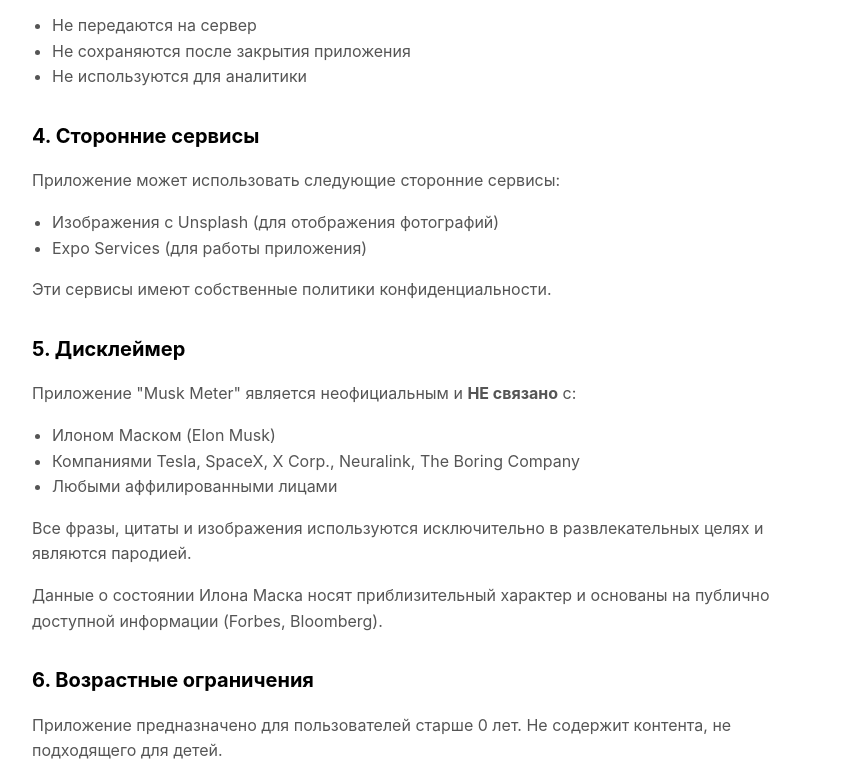
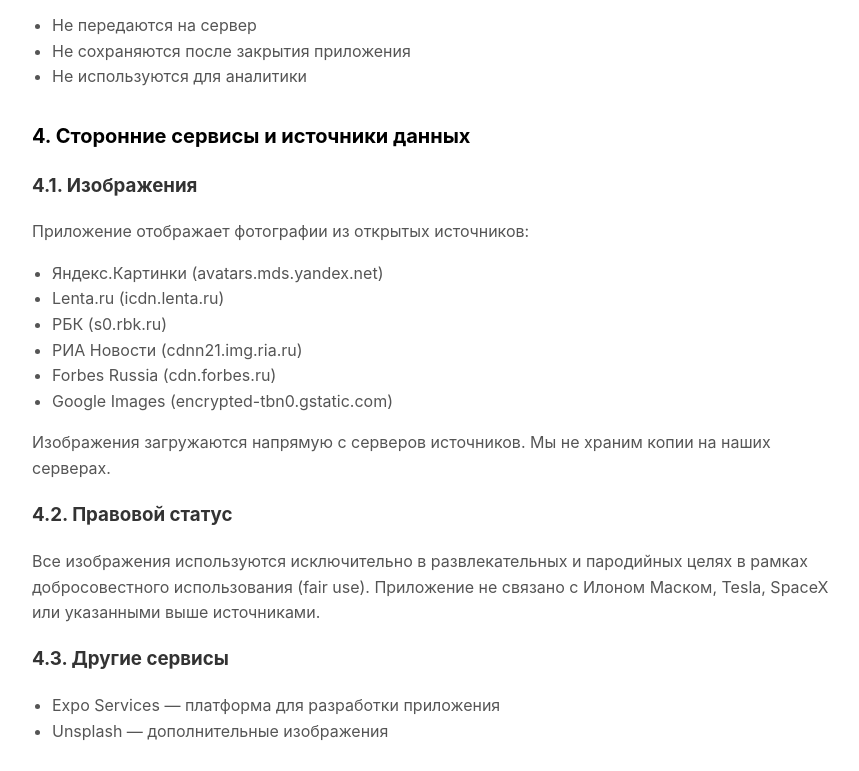
Before and after one commit to AngelaInaishvili/musk-meter-privacy, a plain HTML site: page index.html in a window 1280 px wide. Shown: the part 753-1524 px from the top of the page, without its empty margins (208-1067 px from the left). Drawn offline with Linux system fonts and the light colour scheme.

Commit message:
Добавлены источники изображений

```diff
--- a/index.html
+++ b/index.html
@@ -67,13 +67,28 @@
         <li>Не используются для аналитики</li>
     </ul>
 
-    <h2>4. Сторонние сервисы</h2>
-    <p>Приложение может использовать следующие сторонние сервисы:</p>
-    <ul>
-        <li>Изображения с Unsplash (для отображения фотографий)</li>
-        <li>Expo Services (для работы приложения)</li>
-    </ul>
-    <p>Эти сервисы имеют собственные политики конфиденциальности.</p>
+    <h2>4. Сторонние сервисы и источники данных</h2>
+
+<h3>4.1. Изображения</h3>
+<p>Приложение отображает фотографии из открытых источников:</p>
+<ul>
+  <li>Яндекс.Картинки (avatars.mds.yandex.net)</li>
+  <li>Lenta.ru (icdn.lenta.ru)</li>
+  <li>РБК (s0.rbk.ru)</li>
+  <li>РИА Новости (cdnn21.img.ria.ru)</li>
+  <li>Forbes Russia (cdn.forbes.ru)</li>
+  <li>Google Images (encrypted-tbn0.gstatic.com)</li>
+</ul>
+<p>Изображения загружаются напрямую с серверов источников. Мы не храним копии на наших серверах.</p>
+
+<h3>4.2. Правовой статус</h3>
+<p>Все изображения используются исключительно в развлекательных и пародийных целях в рамках добросовестного использования (fair use). Приложение не связано с Илоном Маском, Tesla, SpaceX или указанными выше источниками.</p>
+
+<h3>4.3. Другие сервисы</h3>
+<ul>
+  <li>Expo Services — платформа для разработки приложения</li>
+  <li>Unsplash — дополнительные изображения</li>
+</ul>
 
     <h2>5. Дисклеймер</h2>
     <p>Приложение "Musk Meter" является неофициальным и <strong>НЕ связано</strong> с:</p>
```
